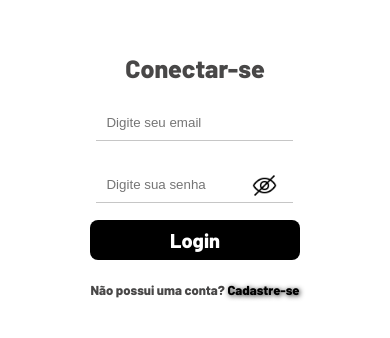
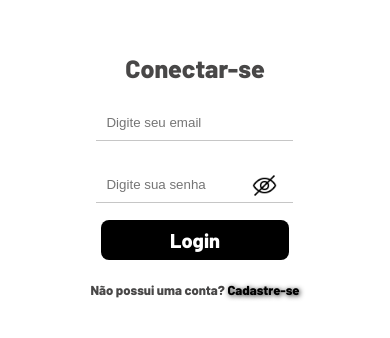
Before and after one commit to daniloteofilo/loja, a React (Create React App) app in the folder loja/: page / in a window 390 px wide. Shown: the part 120-458 px from the top of the page. Built offline with nearby package versions, Linux system fonts and the light colour scheme.

Commit message:
Correção responsividade pagina de login

```diff
--- a/loja/src/pages/LoginPage/styles.css
+++ b/loja/src/pages/LoginPage/styles.css
@@ -28,7 +28,7 @@ h2{
   width: 100%;
   height: 100vh;
   background-image: url("https://u.motoscdn.com.br/websites/CDHSQG/pages/WDGFTIS8/CUHAGCGUQBXA/image/9464/conversions/sistema-de-controle-anti-levantamento-%281%29-desktop.jpg?v=37c236ec");
-  background-size: 100% 100%;
+  background-size: 100vh 100%;
   background-repeat: no-repeat;
 }
 .rightContent{
@@ -87,7 +87,7 @@ h2{
 }
 .buttonLogin{
   margin-top: 17px;
-  width: 100%;
+  width: 90%;
   height: 40px;
   cursor: pointer;
   border-radius: 8px;
@@ -120,7 +120,7 @@ h2{
   --cor-neon: rgba(6, 6, 6, 0.881);
   text-decoration: underline;
 }
-@media (max-width: 700px) {
+@media (max-width: 500px) {
   .leftContent{
     display: none;
   }
```
